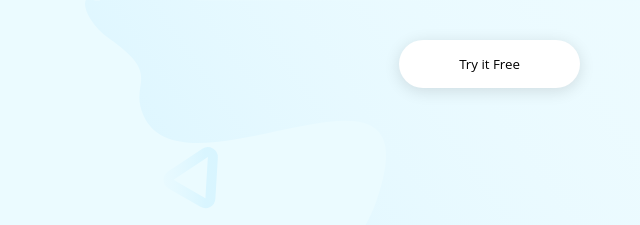
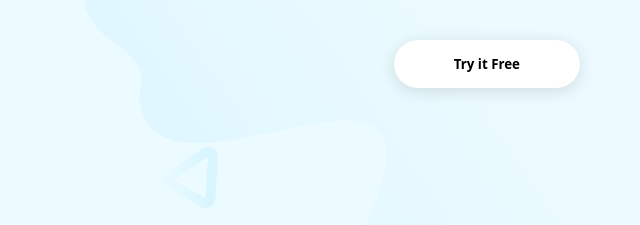
Before and after one commit to Kupenya/Huddle-Landing-Page, a plain HTML site: page index.html in a window 1280 px wide. Shown: the top 225 px of the page, 640-1280 px from the left. Drawn offline with Linux system fonts and the light colour scheme.

Commit message:
Update index.html

```diff
--- a/index.html
+++ b/index.html
@@ -16,7 +16,7 @@
     <header class="header">
         <nav>
             <img src="images/logo.svg" alt="logo"></a>
-             <button class="btn1">Try it Free</button>
+             <button class="btn1"><strong>Try it Free</strong></button>
         </nav>
         <main>
             <div class="text-axis">
```
